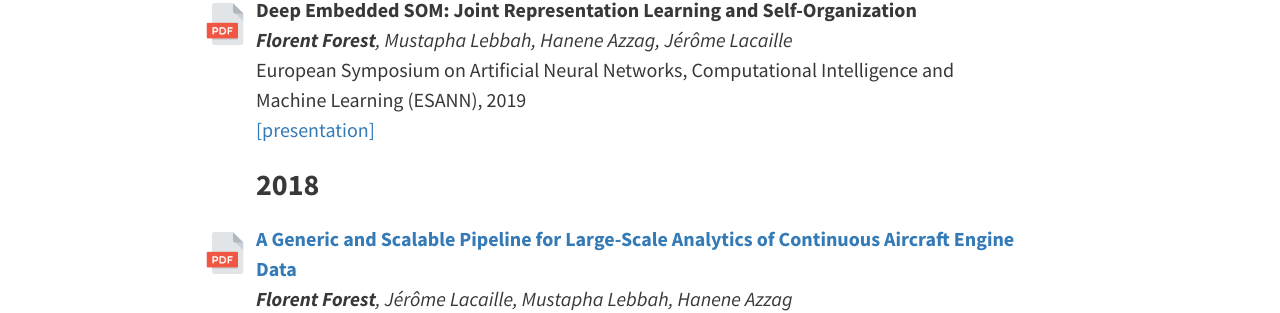
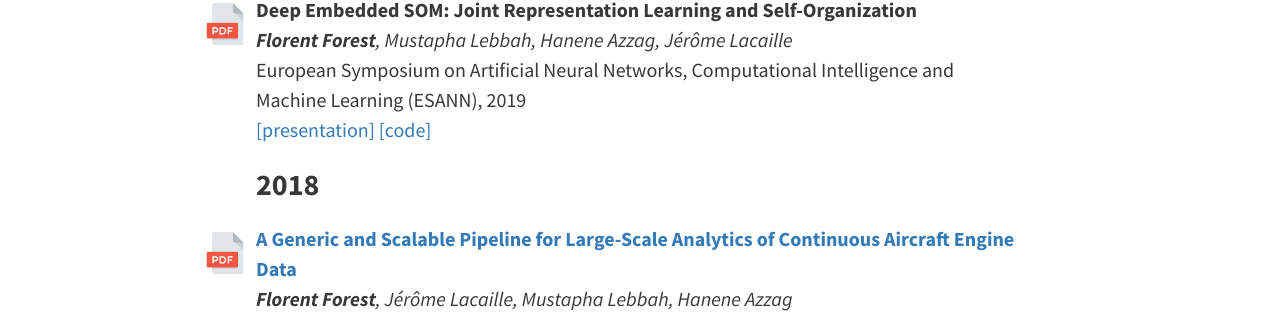
Before and after one commit to FlorentF9/florentf9.github.io, a Jekyll site: the page built from pages/publications.md, in a window 1280 px wide. Shown: the part 517-830 px from the top of the page. Built offline with Jekyll 4.4.1, drawn with Linux system fonts in a browser that asks for light colours.

Commit message:
Add DESOM code link

```diff
--- a/pages/publications.md
+++ b/pages/publications.md
@@ -18,7 +18,7 @@ Workshop on Learning Representations for Data Clustering (LDRC), Pacific-Asia co
 <a href="files/ESANN-2019-DeepEmbeddedSOM-full-paper.pdf"><img src="assets/img/icons/pdf.png" height="42px" style="float: left; padding: 0; margin: 8px 0 0 -52px"/></a>**Deep Embedded SOM: Joint Representation Learning and Self-Organization**<br/>
 _**Florent Forest**, Mustapha Lebbah, Hanene Azzag, Jérôme Lacaille_<br/>
 European Symposium on Artificial Neural Networks, Computational Intelligence and Machine Learning (ESANN), 2019<br/>
-[[presentation]](files/ESANN-2019-DeepEmbeddedSOM-pres.pdf)
+[[presentation]](files/ESANN-2019-DeepEmbeddedSOM-pres.pdf) [[code]](https://github.com/FlorentF9/DESOM)
 
 ### 2018
 
```
